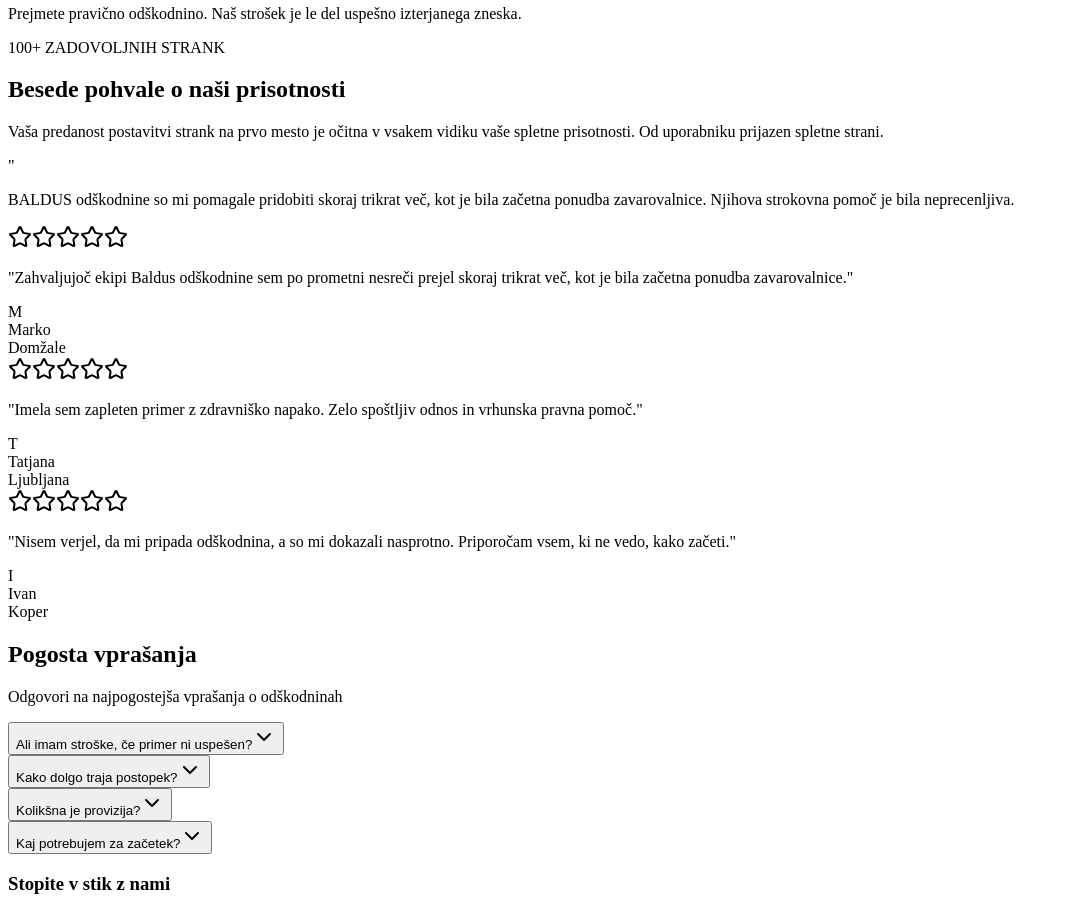
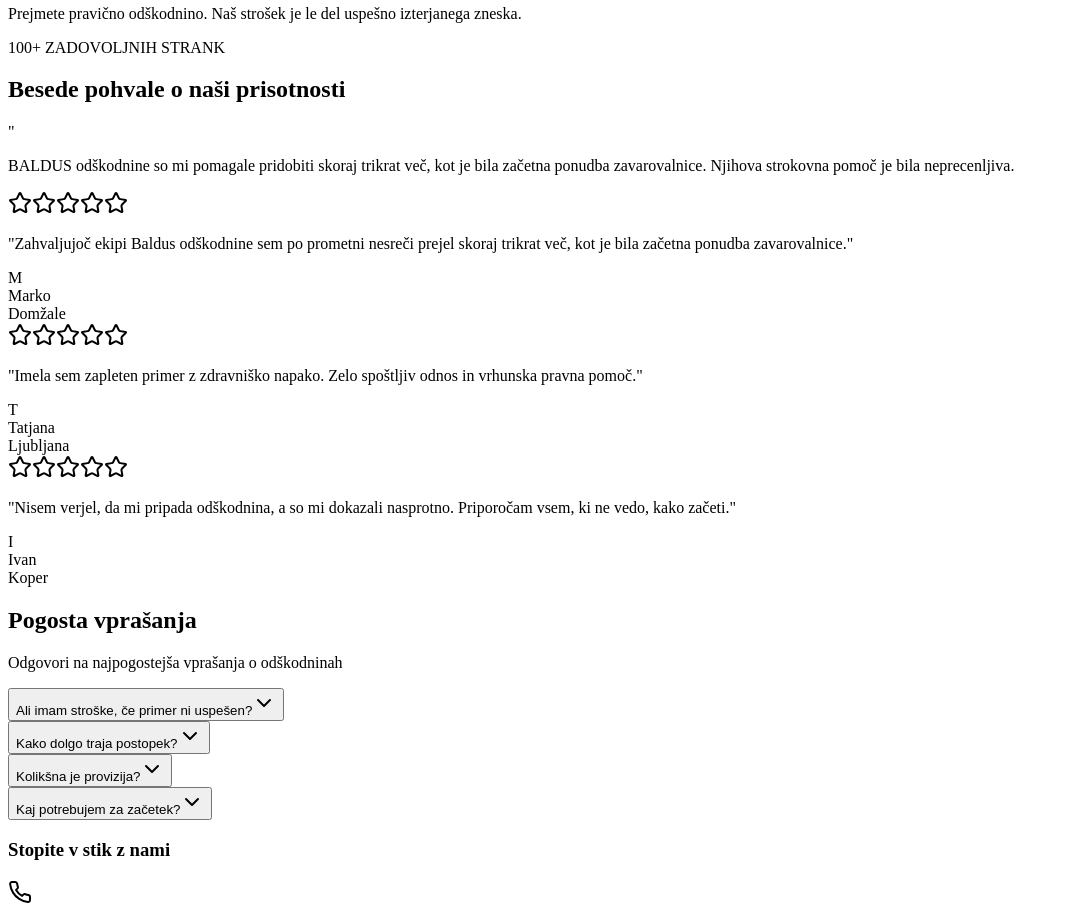
Before and after one commit to markoneo/baldus-2, a React (Vite) app in the folder client/: page / in a window 1280 px wide. Shown: the part 3800-4708 px from the top of the page, without its empty margins (0-1069 px from the left). Built offline with nearby package versions, Linux system fonts and the light colour scheme.

Commit message:
Updated testimonials.tsx

```diff
--- a/client/src/components/testimonials.tsx
+++ b/client/src/components/testimonials.tsx
@@ -33,10 +33,6 @@ export default function Testimonials() {
             <h2 className="text-4xl lg:text-5xl font-bold text-gray-900 mb-8">
               Besede pohvale o naši prisotnosti
             </h2>
-            <p className="text-xl text-gray-600 mb-12 leading-relaxed">
-              Vaša predanost postavitvi strank na prvo mesto je očitna v vsakem
-              vidiku vaše spletne prisotnosti. Od uporabniku prijazen spletne strani.
-            </p>
 
             {/* Large testimonial */}
             <div className="bg-orange-50 rounded-3xl p-8 relative">
```
